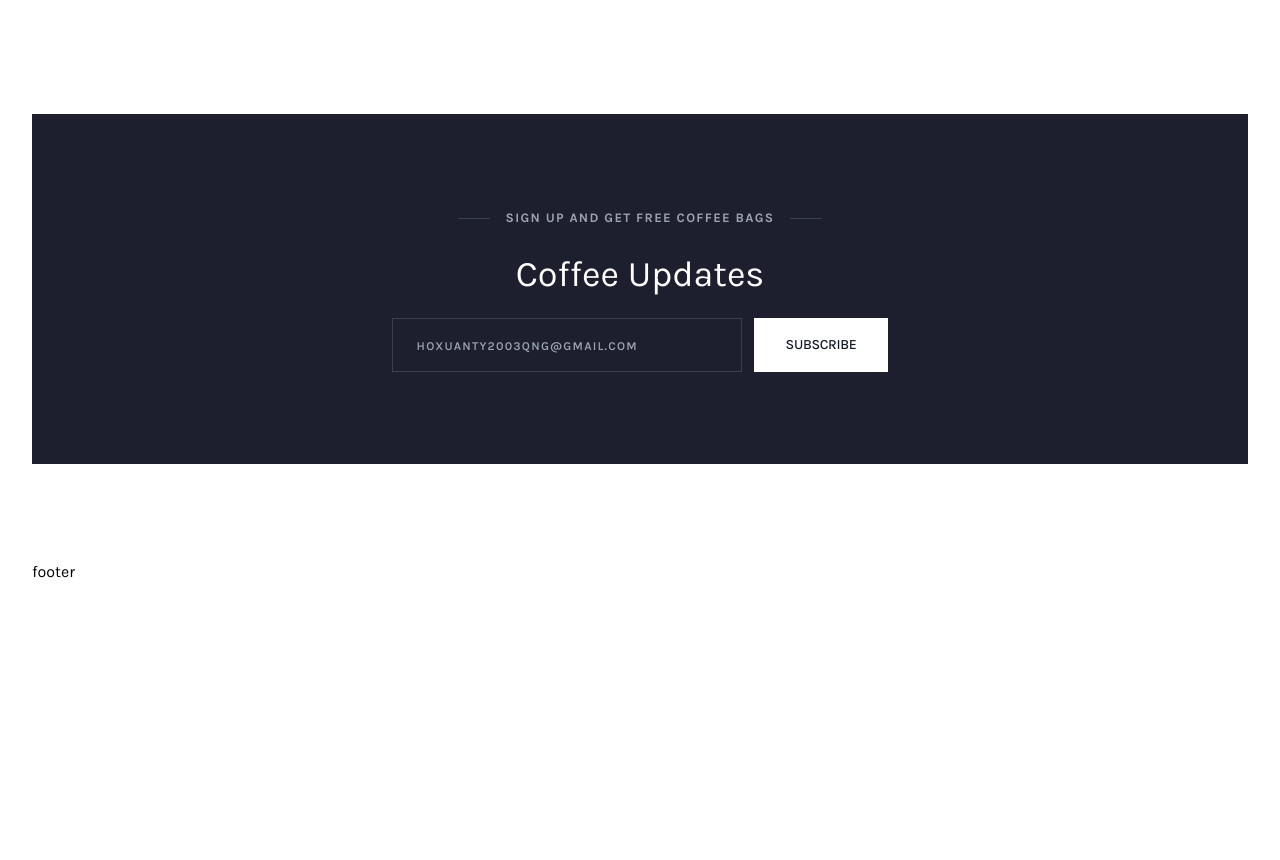
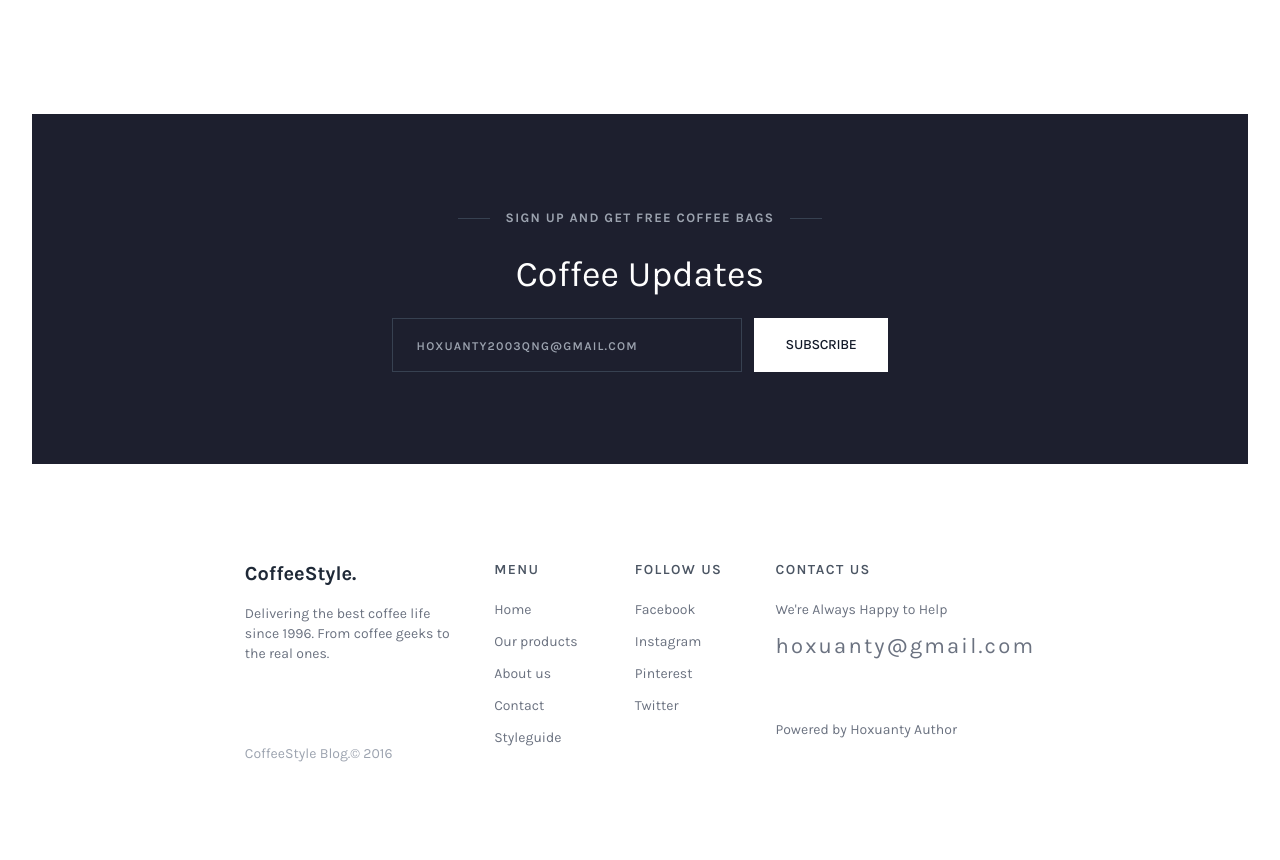
Before and after one commit to HoXuanTy/Coffee-styles_tailwind, a website: page public/index.html in a window 1280 px wide. Shown: the part 5136-5996 px from the top of the page. Before the commit the page ends 5720 px from the top, so only its background shows below. Drawn offline with Linux system fonts and the light colour scheme.

Commit message:
UI:Add footer

```diff
--- a/public/index.html
+++ b/public/index.html
@@ -469,9 +469,57 @@
         </div>
         <!-- End subcrible-us -->
       </main>
-      </main>
 
-      <footer>footer</footer>
+      <footer class="w-[95%] xl:w-[65%] mx-auto pb-24 text-sm text-gray-500">
+        <div class="flex flex-col gap-12 text-center md:flex-row md:text-left md:gap-8">
+          <div class="basis-2/6">
+            <div class="text-xl font-bold text-gray-800 mb-4">CoffeeStyle.</div>
+            <div  class="mb-8 md:mb-20">Delivering the best coffee life since 1996. From coffee geeks to the real ones.</div>
+            <div class="text-gray-400 hover:text-coffee-400">CoffeeStyle Blog.© 2016</div>
+          </div>
+
+          <div class="basis-1/6">
+            <div class="">
+              <div class="uppercase tracking-widest font-semibold text-gray-600 mb-5">Menu</div>
+              <div class="flex flex-col  gap-3">
+                <div class="hover:text-coffee-400">Home</div>
+                <div class="hover:text-coffee-400">Our products</div>
+                <div class="hover:text-coffee-400">About us</div>
+                <div class="hover:text-coffee-400">Contact</div>
+                <div class="hover:text-coffee-400">Styleguide</div>
+              </div>
+            </div>
+          </div>
+
+          <div class="basis-1/6">
+            <div class="">
+              <div class="uppercase tracking-widest font-semibold text-gray-600 mb-5">Follow us</div>
+              <div class="flex flex-col gap-3">
+                <div class="hover:text-coffee-400">Facebook</div>
+                <div class="hover:text-coffee-400">Instagram</div>
+                <div class="hover:text-coffee-400">Pinterest</div>
+                <div class="hover:text-coffee-400">Twitter</div>
+              </div>
+            </div>
+          </div>
+
+          <div class="basis-2/6">
+            <div class="">
+              <div class="uppercase tracking-widest font-semibold text-gray-600 mb-5">Contact us</div>
+              <div class="">
+                <div class="mb-4">
+                  We're Always Happy to Help
+                </div>
+                <div class="mb-16 text-[22px]  tracking-widest hover:text-coffee-400">
+                  hoxuanty@gmail.com
+                </div>
+                <div class="hover:text-coffee-400">Powered by Hoxuanty Author</div>
+              </div>
+            </div>
+          </div>
+
+        </div>
+      </footer>
       <!-- End footer -->
     </div>
     <!-- End content-wrapper -->
--- a/src/input.css
+++ b/src/input.css
@@ -31,5 +31,5 @@
 }
 
 .cf-button{
-    @apply  uppercase text-center text-[13px] px-8 py-4 cursor-pointer hover:bg-opacity-95 text-sm font-medium tracking-tight;
+    @apply  uppercase text-center bottom-4 text-[13px] px-8 py-4 cursor-pointer hover:bg-opacity-95 text-sm font-medium tracking-tight;
 }
```
Also changed, not shown: public/output.css.
